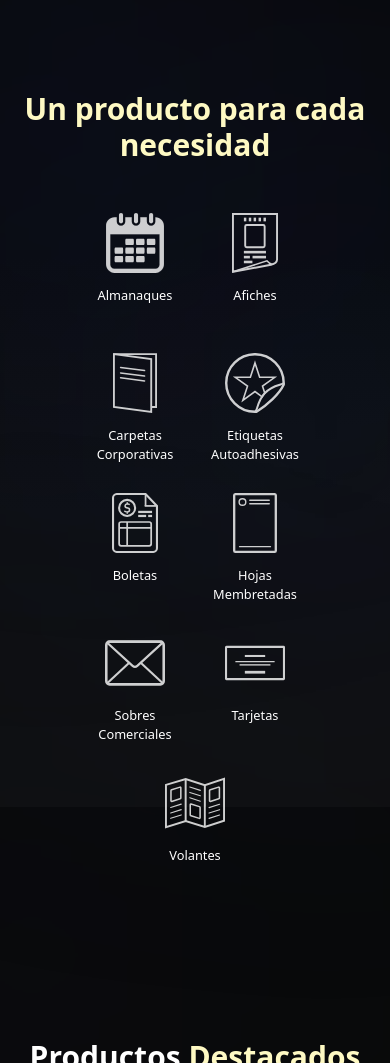
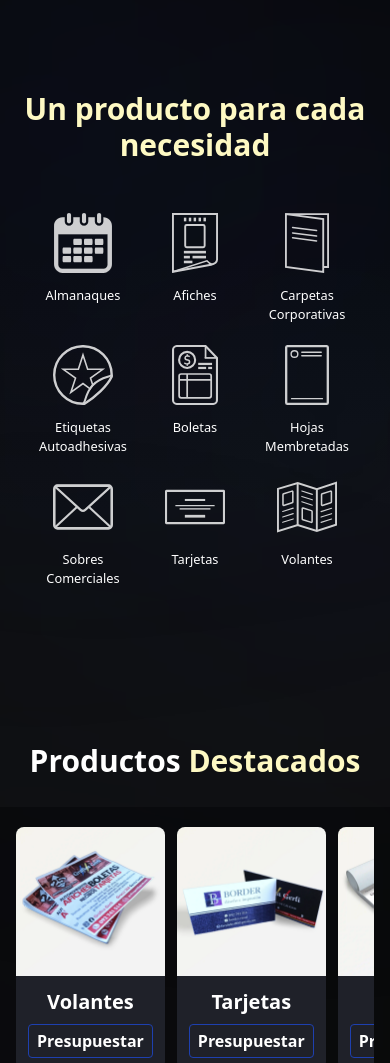
Before and after one commit to facuhdezz/graficagerli-web, an Astro site: page / in a window 390 px wide. Shown: the part 946-2009 px from the top of the page. Built offline with nearby package versions, Linux system fonts and the light colour scheme; Astro itself is replaced by a stand-in of ours.

Commit message:
arreglando margenes de cat

```diff
--- a/src/components/Cat.astro
+++ b/src/components/Cat.astro
@@ -14,7 +14,7 @@ import Sobre from "../../public/productos/sobre.svg";
 
 <section class="text-center mt-16">
     <h1 class="text-3xl lg:text-5xl font-bold text-yellow-100">Un producto para cada necesidad</h1>
-    <div class="flex justify-center flex-wrap items-center gap-10 px-10 w-full xl:w-4/5 mx-auto mt-10">
+    <div class="flex justify-center flex-wrap items-center gap-8 sm:gap-10 px-2 sm:px-10 w-full xl:w-4/5 mx-auto mt-10">
         <div class="product-container">
             <img src={Almanaque.src} alt="Ícono de almanaque">
             <p class="title-icons">Almanaques</p>
```
